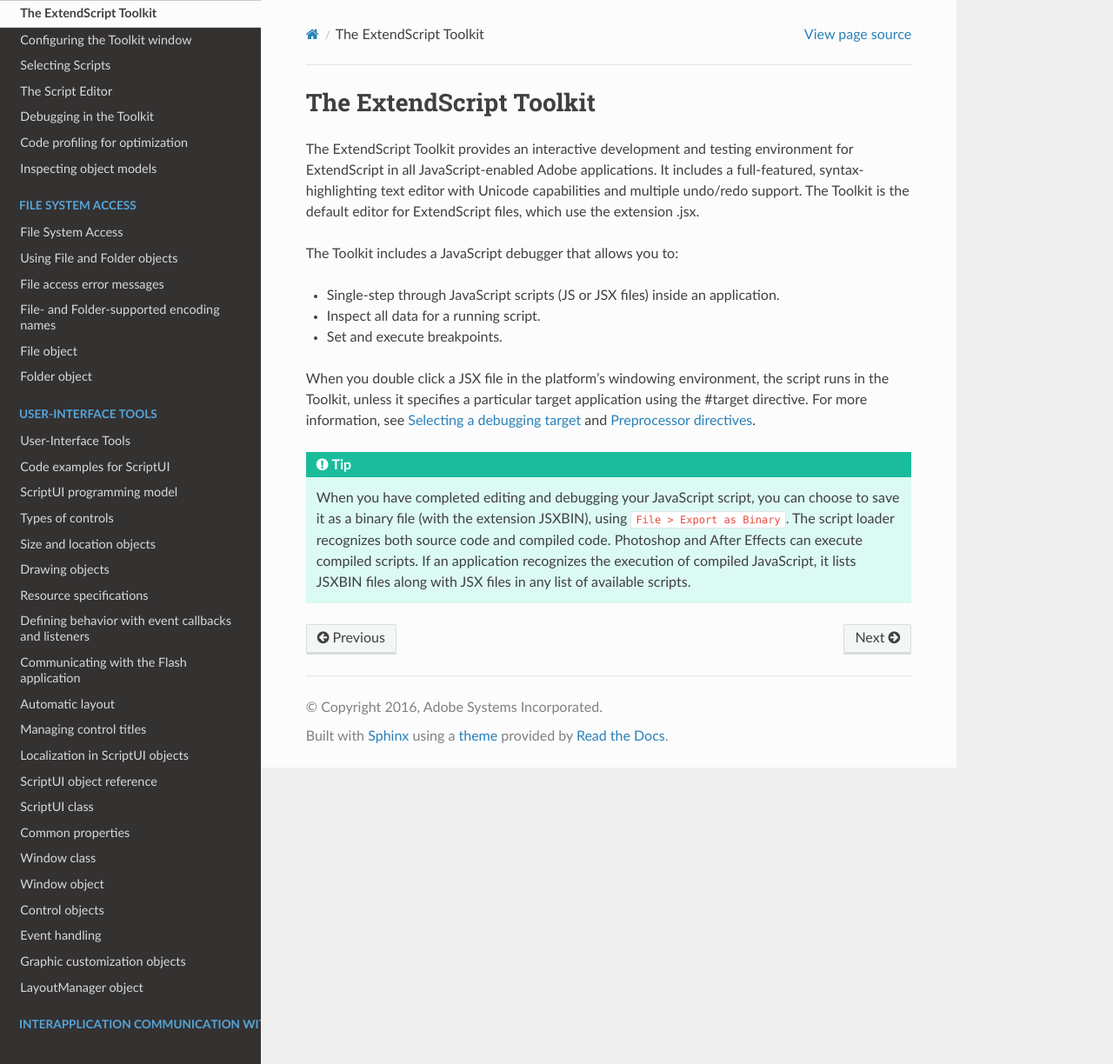
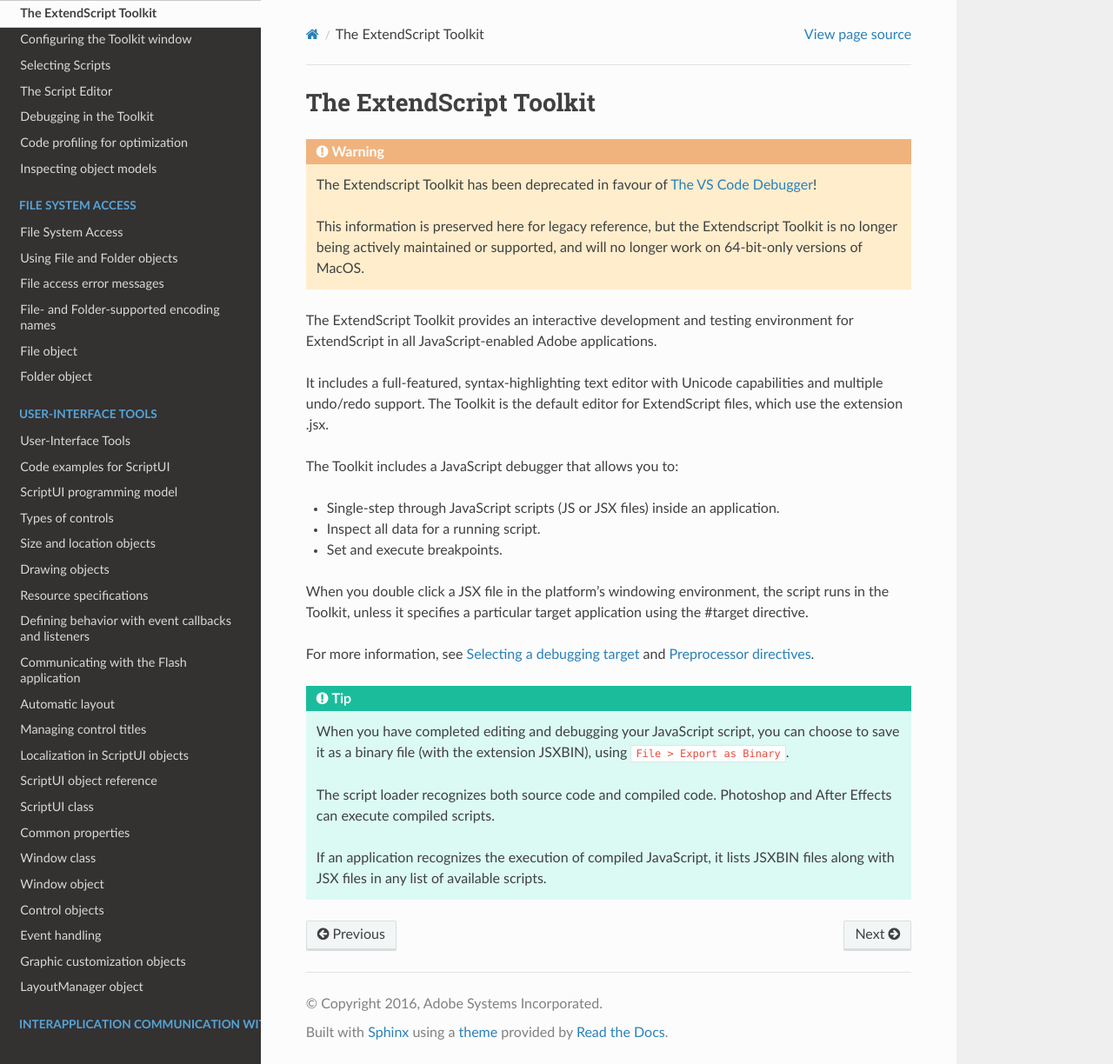
Before and after one commit to docsforadobe/javascript-tools-guide, a Sphinx documentation site: the page built from docs/extendscript-toolkit/index.rst, in a window 1280 px wide and 1224 px high. Shown: the whole window at 87% size. Built offline with Sphinx 7.4.7 and the Read the Docs theme 2.0.0, drawn with Linux system fonts in a browser that asks for light colours.

Commit message:
Add articles on the VS Code debugger

```diff
--- a/docs/extendscript-toolkit/index.rst
+++ b/docs/extendscript-toolkit/index.rst
@@ -2,10 +2,16 @@
 
 The ExtendScript Toolkit
 ========================
-The ExtendScript Toolkit provides an interactive development and testing environment for ExtendScript in
-all JavaScript-enabled Adobe applications. It includes a full-featured, syntax-highlighting text editor with
-Unicode capabilities and multiple undo/redo support. The Toolkit is the default editor for ExtendScript
-files, which use the extension .jsx.
+
+.. warning::
+
+  The Extendscript Toolkit has been deprecated in favour of :ref:`the-vscode-debugger`!
+
+  This information is preserved here for legacy reference, but the Extendscript Toolkit is no longer being actively maintained or supported, and will no longer work on 64-bit-only versions of MacOS.
+
+The ExtendScript Toolkit provides an interactive development and testing environment for ExtendScript in all JavaScript-enabled Adobe applications.
+
+It includes a full-featured, syntax-highlighting text editor with Unicode capabilities and multiple undo/redo support. The Toolkit is the default editor for ExtendScript files, which use the extension .jsx.
 
 The Toolkit includes a JavaScript debugger that allows you to:
 
@@ -13,12 +19,14 @@
 - Inspect all data for a running script.
 - Set and execute breakpoints.
 
-When you double click a JSX file in the platform's windowing environment, the script runs in the Toolkit,
-unless it specifies a particular target application using the #target directive. For more information, see
-:ref:`selecting-a-debugging-target` and :ref:`preprocessor-directives`.
+When you double click a JSX file in the platform's windowing environment, the script runs in the Toolkit, unless it specifies a particular target application using the #target directive.
 
-.. tip:: When you have completed editing and debugging your JavaScript script, you can choose to save it as
-  a binary file (with the extension JSXBIN), using ``File > Export as Binary``. The script loader recognizes both
-  source code and compiled code. Photoshop and After Effects can execute compiled scripts. If an application
-  recognizes the execution of compiled JavaScript, it lists JSXBIN files along with JSX files in any list of
-  available scripts.
+For more information, see :ref:`selecting-a-debugging-target` and :ref:`preprocessor-directives`.
+
+.. tip::
+
+  When you have completed editing and debugging your JavaScript script, you can choose to save it as a binary file (with the extension JSXBIN), using ``File > Export as Binary``.
+
+  The script loader recognizes both source code and compiled code. Photoshop and After Effects can execute compiled scripts.
+
+  If an application recognizes the execution of compiled JavaScript, it lists JSXBIN files along with JSX files in any list of available scripts.
```
Also changed, not shown: docs/index.rst (+8 -0 lines), docs/vscode-debugger/getting-started-with-vscode-debugger.rst (added, +131 -0 lines), docs/vscode-debugger/index.rst (added, +23 -0 lines), docs/vscode-debugger/vscode-extension-features.rst (added, +111 -0 lines).
